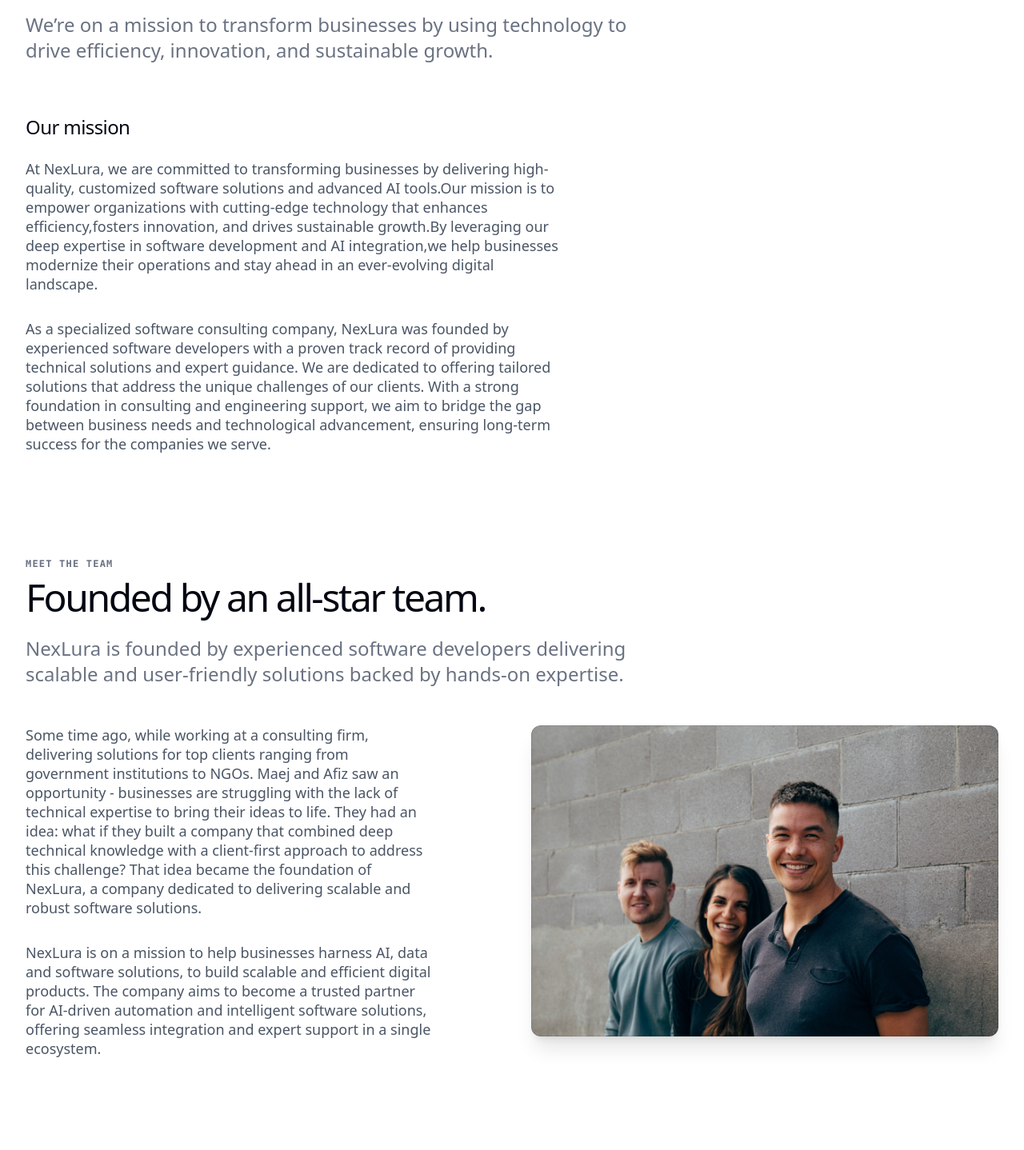
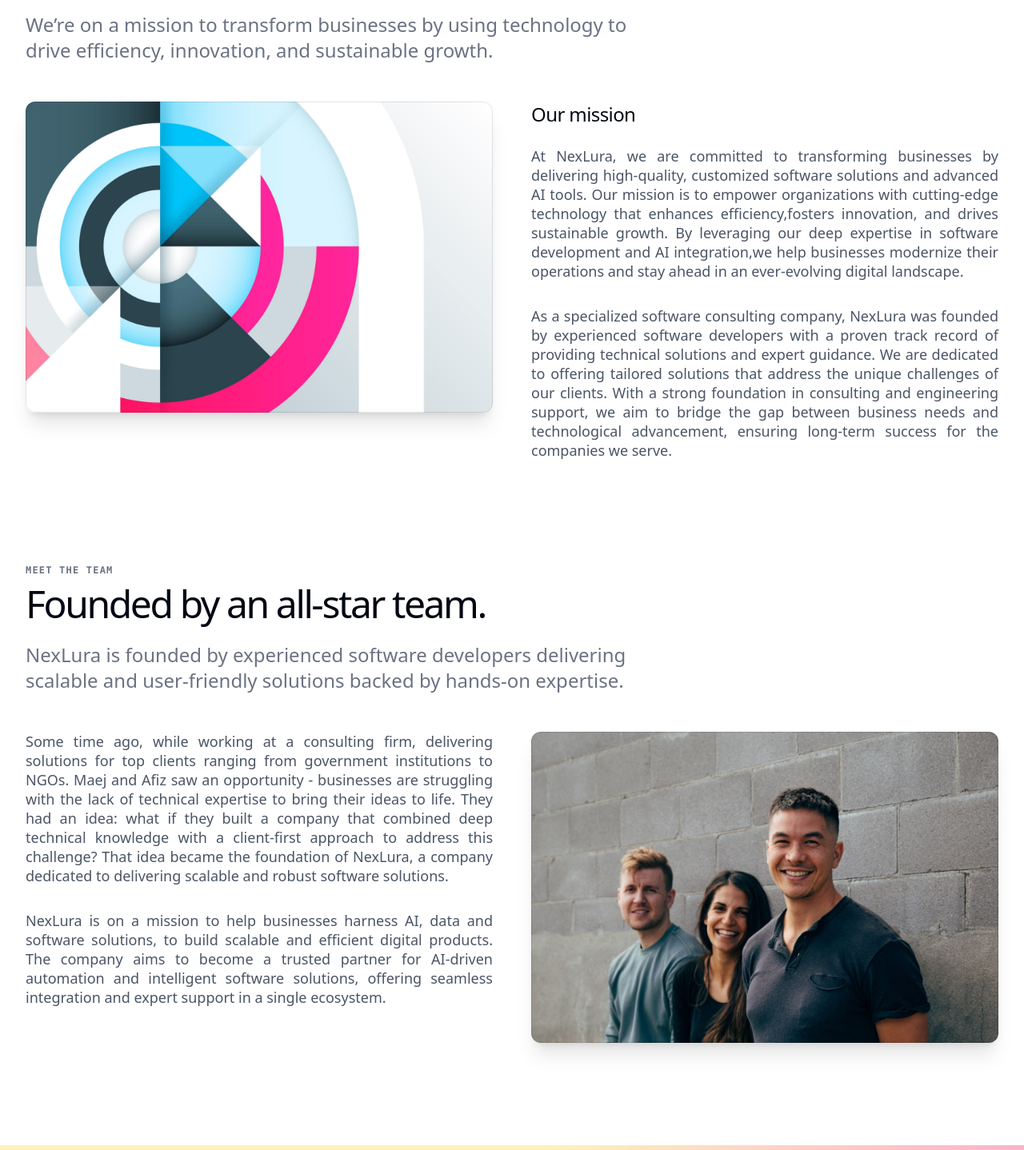
Before and after one commit to nexlura/nexlura-website, a Next.js app: page /company in a window 1280 px wide. Shown: the part 260-1698 px from the top of the page at 80% size. Built offline with nearby package versions, Linux system fonts and the light colour scheme; a web font is replaced by a local one.

Commit message:
update company pages with images and justify the texts

```diff
--- a/src/app/company/page.tsx
+++ b/src/app/company/page.tsx
@@ -19,14 +19,23 @@
       <Lead className="mt-6 max-w-3xl">
         We’re on a mission to transform businesses by using technology to drive efficiency, innovation, and sustainable growth.
       </Lead>
-      <section className="mt-16 grid grid-cols-1">
-        <div className="max-w-2xl">
+      <section className="mt-12 grid grid-cols-1 gap-12 lg:grid-cols-2">
+          <div className="max-lg:order-first max-lg:max-w-lg">
+              <div className="aspect-3/2 overflow-hidden rounded-xl shadow-xl outline-1 -outline-offset-1 outline-black/10">
+                  <img
+                      alt=""
+                      src="/company/mission.jpg"
+                      className="block size-full object-cover"
+                  />
+              </div>
+          </div>
+        <div className="max-w-2xl text-justify">
           <h2 className="text-2xl font-medium tracking-tight">Our mission</h2>
           <p className="mt-6 text-lg/6 text-gray-600">
             At NexLura, we are committed to transforming businesses by delivering high-quality,
-            customized software solutions and advanced AI tools.Our mission is to empower
+            customized software solutions and advanced AI tools. Our mission is to empower
             organizations with cutting-edge technology that enhances efficiency,fosters innovation,
-            and drives sustainable growth.By leveraging our deep expertise in software development
+            and drives sustainable growth. By leveraging our deep expertise in software development
             and AI integration,we help businesses modernize their operations and stay ahead in
             an ever-evolving digital landscape.
           </p>
@@ -56,7 +65,7 @@
         and user-friendly solutions backed by hands-on expertise.
       </Lead>
       <div className="mt-12 grid grid-cols-1 gap-12 lg:grid-cols-2">
-        <div className="max-w-lg">
+        <div className="max-w-2xl text-justify">
           <p className="text-lg/6 text-gray-600">
             Some time ago, while working at a consulting firm, delivering solutions
             for top clients ranging from government institutions to NGOs.
@@ -74,7 +83,6 @@
             and intelligent software solutions, offering seamless integration and
             expert support in a single ecosystem.
           </p>
-
         </div>
         <div className="max-lg:order-first max-lg:max-w-lg">
           <div className="aspect-3/2 overflow-hidden rounded-xl shadow-xl outline-1 -outline-offset-1 outline-black/10">
```
Also changed, not shown: public/company/mission.jpg (added).
